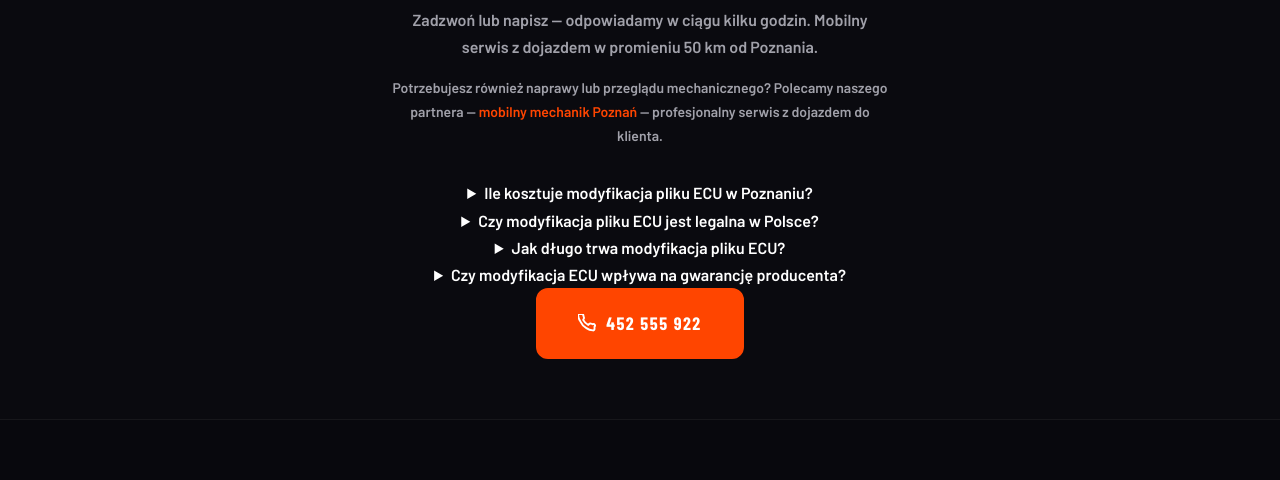
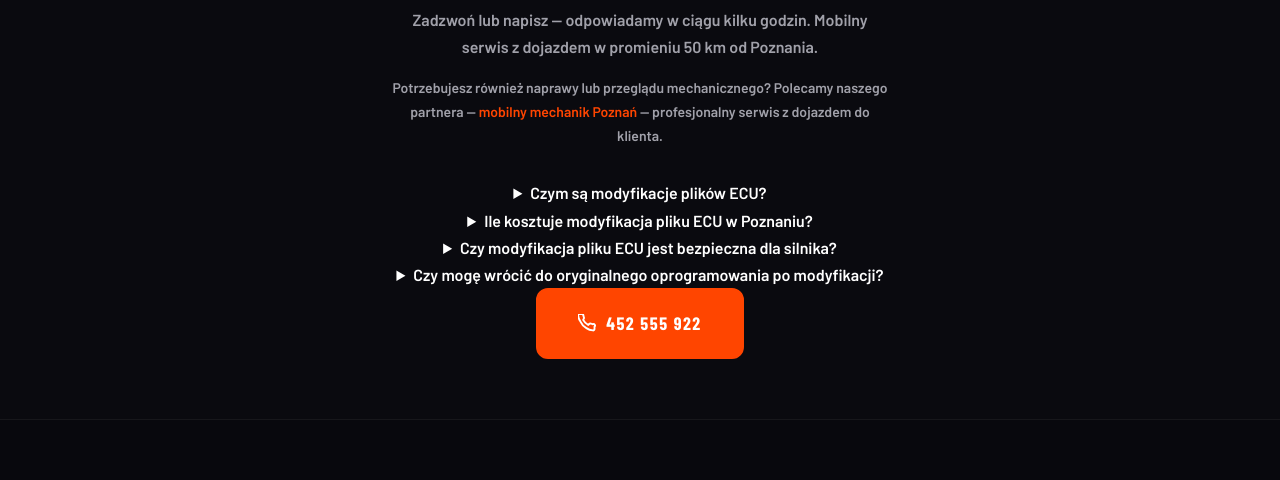
Before and after one commit to plikiecupoznan/pliki-ecu-poznan, a plain HTML site: page uslugi/index.html in a window 1280 px wide. Shown: the part 4212-4692 px from the top of the page. Drawn offline with nearby package versions, Linux system fonts and the light colour scheme; a web font is replaced by a local one.

Commit message:
fix(seo): ujednolicenie FAQ - HTML musi pasowac do schema
W poprzednim commit (17d897d) dodalem NOWY FAQ z 4 pytaniami,
ale w pliku JUZ BYL FAQPage schema z 4 INNYMI pytaniami
('Czym sa modyfikacje plikow ECU', 'Ile kosztuje' itd.).

Powodowalo to DUPLIKACJE schema (2x FAQPage) - Google tego
nie lubi. Naprawiam:

- USUNIETY moj nowy FAQPage schema (4 pytania)
- USUNIETY moj nowy FAQ HTML (4 items)
- DODANY HTML details/summary DLA STARYCH pytan
  (ktore juz byly w schema):
  1. Czym sa modyfikacje plikow ECU?
  2. Ile kosztuje modyfikacja pliku ECU w Poznaniu?
  3. Czy modyfikacja pliku ECU jest bezpieczna dla silnika?
  4. Czy moge wrocic do oryginalnego oprogramowania?

Teraz 1 FAQPage schema + 4 HTML items - spojne.
User w koncu ZOBACZY FAQ na stronie.

```diff
--- a/uslugi/index.html
+++ b/uslugi/index.html
@@ -273,14 +273,6 @@ nav{display:none}
   ]
 }
 </script>
-<script type="application/ld+json">
-{"@context":"https://schema.org","@type":"FAQPage","mainEntity":[
-{"@type":"Question","name":"Ile kosztuje modyfikacja pliku ECU w Poznaniu?","acceptedAnswer":{"@type":"Answer","text":"Koszt zależy od typu usługi i marki pojazdu. Podstawowe modyfikacje (DPF OFF, EGR OFF, AdBlue OFF, Lambda OFF) zaczynają się od 400-700 zł. Remapping silnika to wydatek od 800 zł. Odczyt oryginalnego pliku ECU to 200 zł. Każda wycena jest indywidualna — zadzwoń, podaj model auta, a podamy dokładną cenę przed realizacją."}},
-{"@type":"Question","name":"Czy modyfikacja pliku ECU jest legalna w Polsce?","acceptedAnswer":{"@type":"Answer","text":"Modyfikacja parametrów pracy silnika (remapping) jest legalna. Wyłączenie elementów układu wydechowego (DPF, EGR, AdBlue, sonda lambda) może wpływać na zgodność pojazdu z normami emisji spalin obowiązującymi w danym kraju. W Polsce modyfikacja nie jest zakazana, ale właściciel odpowiada za spełnienie norm. Decyzję podejmujesz świadomie — my informujemy o konsekwencjach."}},
-{"@type":"Question","name":"Jak długo trwa modyfikacja pliku ECU?","acceptedAnswer":{"@type":"Answer","text":"Standardowa modyfikacja (DPF, EGR, AdBlue, Lambda) zajmuje od 1 do 3 godzin. Remapping silnika — od 2 do 4 godzin. Czas obejmuje odczyt oryginalnego pliku, modyfikację i wgranie z powrotem. Wszystko odbywa się mobilnie — przyjeżdżamy pod wskazany adres w promieniu 50 km od Poznania."}},
-{"@type":"Question","name":"Czy modyfikacja ECU wpływa na gwarancję producenta?","acceptedAnswer":{"@type":"Answer","text":"Tak, ingerencja w oprogramowanie ECU może skutkować utratą gwarancji producenta na podzespoły objęte modyfikacją (np. DPF, EGR, AdBlue). Jeśli zależy Ci na gwarancji — rozważ remapping w trybie Eco/Tuning, który można cofnąć. Zawsze informujemy o ryzyku przed wykonaniem usługi i zapisujemy oryginalny plik ECU na wypadek przywrócenia ustawień fabrycznych."}}
-]}
-</script>
 </head>
 <body>
 <header>
@@ -531,10 +523,10 @@ ZADZWOŃ TERAZ
 <h2 class="section-title">Najczęściej zadawane <span>pytania o modyfikacje ECU</span></h2>
 <p style="color:var(--text-secondary);max-width:500px;margin:0 auto 16px">Zadzwoń lub napisz — odpowiadamy w ciągu kilku godzin. Mobilny serwis z dojazdem w promieniu 50 km od Poznania.</p>
 <p style="color:var(--text-secondary);max-width:500px;margin:0 auto 32px;font-size:14px">Potrzebujesz również naprawy lub przeglądu mechanicznego? Polecamy naszego partnera — <a href="https://mobilnymechanik.poznan.pl" target="_blank" rel="noopener noreferrer" style="color:var(--accent);font-weight:600">mobilny mechanik Poznań</a> — profesjonalny serwis z dojazdem do klienta.</p>
-<div class="faq-item"><details><summary>Ile kosztuje modyfikacja pliku ECU w Poznaniu?</summary><div class="faq-answer">Koszt zależy od typu usługi i marki pojazdu. Podstawowe modyfikacje (DPF OFF, EGR OFF, AdBlue OFF, Lambda OFF) zaczynają się od 400-700 zł. Remapping silnika to wydatek od 800 zł. Odczyt oryginalnego pliku ECU to 200 zł. Każda wycena jest indywidualna — zadzwoń, podaj model auta, a podamy dokładną cenę przed realizacją.</div></details></div>
-<div class="faq-item"><details><summary>Czy modyfikacja pliku ECU jest legalna w Polsce?</summary><div class="faq-answer">Modyfikacja parametrów pracy silnika (remapping) jest legalna. Wyłączenie elementów układu wydechowego (DPF, EGR, AdBlue, sonda lambda) może wpływać na zgodność pojazdu z normami emisji spalin obowiązującymi w danym kraju. W Polsce modyfikacja nie jest zakazana, ale właściciel odpowiada za spełnienie norm. Decyzję podejmujesz świadomie — my informujemy o konsekwencjach.</div></details></div>
-<div class="faq-item"><details><summary>Jak długo trwa modyfikacja pliku ECU?</summary><div class="faq-answer">Standardowa modyfikacja (DPF, EGR, AdBlue, Lambda) zajmuje od 1 do 3 godzin. Remapping silnika — od 2 do 4 godzin. Czas obejmuje odczyt oryginalnego pliku, modyfikację i wgranie z powrotem. Wszystko odbywa się mobilnie — przyjeżdżamy pod wskazany adres w promieniu 50 km od Poznania.</div></details></div>
-<div class="faq-item"><details><summary>Czy modyfikacja ECU wpływa na gwarancję producenta?</summary><div class="faq-answer">Tak, ingerencja w oprogramowanie ECU może skutkować utratą gwarancji producenta na podzespoły objęte modyfikacją (np. DPF, EGR, AdBlue). Jeśli zależy Ci na gwarancji — rozważ remapping w trybie Eco/Tuning, który można cofnąć. Zawsze informujemy o ryzyku przed wykonaniem usługi i zapisujemy oryginalny plik ECU na wypadek przywrócenia ustawień fabrycznych.</div></details></div>
+<div class="faq-item"><details><summary>Czym są modyfikacje plików ECU?</summary><div class="faq-answer">Modyfikacje plików ECU to programowe zmiany w oprogramowaniu sterownika silnika (ECU) bez ingerencji fizycznej. Pozwalają wyłączyć filtry DPF, zawory EGR, systemy AdBlue, sondy lambda, albo zwiększyć moc i moment silnika (remapping). Wszystkie zmiany wykonujemy na oryginalnym oprogramowaniu Twojego auta, bez zewnętrznych boxów i chipów.</div></details></div>
+<div class="faq-item"><details><summary>Ile kosztuje modyfikacja pliku ECU w Poznaniu?</summary><div class="faq-answer">Ceny modyfikacji plików ECU zaczynają się od 200 zł za odczyt oryginalnego pliku ECU, od 400 zł za wyłączenie sond lambda, od 500 zł za wyłączenie DPF, EGR, od 700 zł za wyłączenie AdBlue, od 800 zł za remapping Stage 1. Dokładna cena zależy od modelu auta i zakresu modyfikacji — wyceniamy telefonicznie po podaniu modelu.</div></details></div>
+<div class="faq-item"><details><summary>Czy modyfikacja pliku ECU jest bezpieczna dla silnika?</summary><div class="faq-answer">Tak, modyfikacje plików ECU wykonywane przez nas są bezpieczne. Pracujemy wyłącznie z oryginalnym oprogramowaniem producenta — żadnych zewnętrznych boxów, chipów ani emulatorów. Przed każdą modyfikacją archiwizujemy oryginalny plik, dzięki czemu w każdej chwili możesz wrócić do ustawień fabrycznych. Silnik pracuje normalnie, bez utraty mocy.</div></details></div>
+<div class="faq-item"><details><summary>Czy mogę wrócić do oryginalnego oprogramowania po modyfikacji?</summary><div class="faq-answer">Tak, w każdej chwili możesz wrócić do oryginalnego oprogramowania. Archiwizujemy plik ECU przed każdą modyfikacją — mamy pełną kopię zapasową. Wgranie oryginalnego pliku trwa 15-30 minut i jest możliwe nawet po kilku latach. To gwarancja bezpieczeństwa dla każdego klienta.</div></details></div>
 
 <a href="tel:+48452555922" class="btn btn-primary" style="font-size:18px;padding:18px 40px">
 <svg width="18" height="18" viewBox="0 0 24 24" fill="none" stroke="currentColor" stroke-width="2.5"><path d="M22 16.92v3a2 2 0 01-2.18 2 19.79 19.79 0 01-8.63-3.07A19.5 19.5 0 013.07 9.81a19.79 19.79 0 01-3.07-8.67A2 2 0 012.18 0h3a2 2 0 012 1.72c.127.96.361 1.903.7 2.81a2 2 0 01-.45 2.11L6.91 7.91a16 16 0 006.72 6.72l1.27-1.27a2 2 0 012.11-.45c.907.339 1.85.573 2.81.7A2 2 0 0122 16.92z"/></svg>
```
